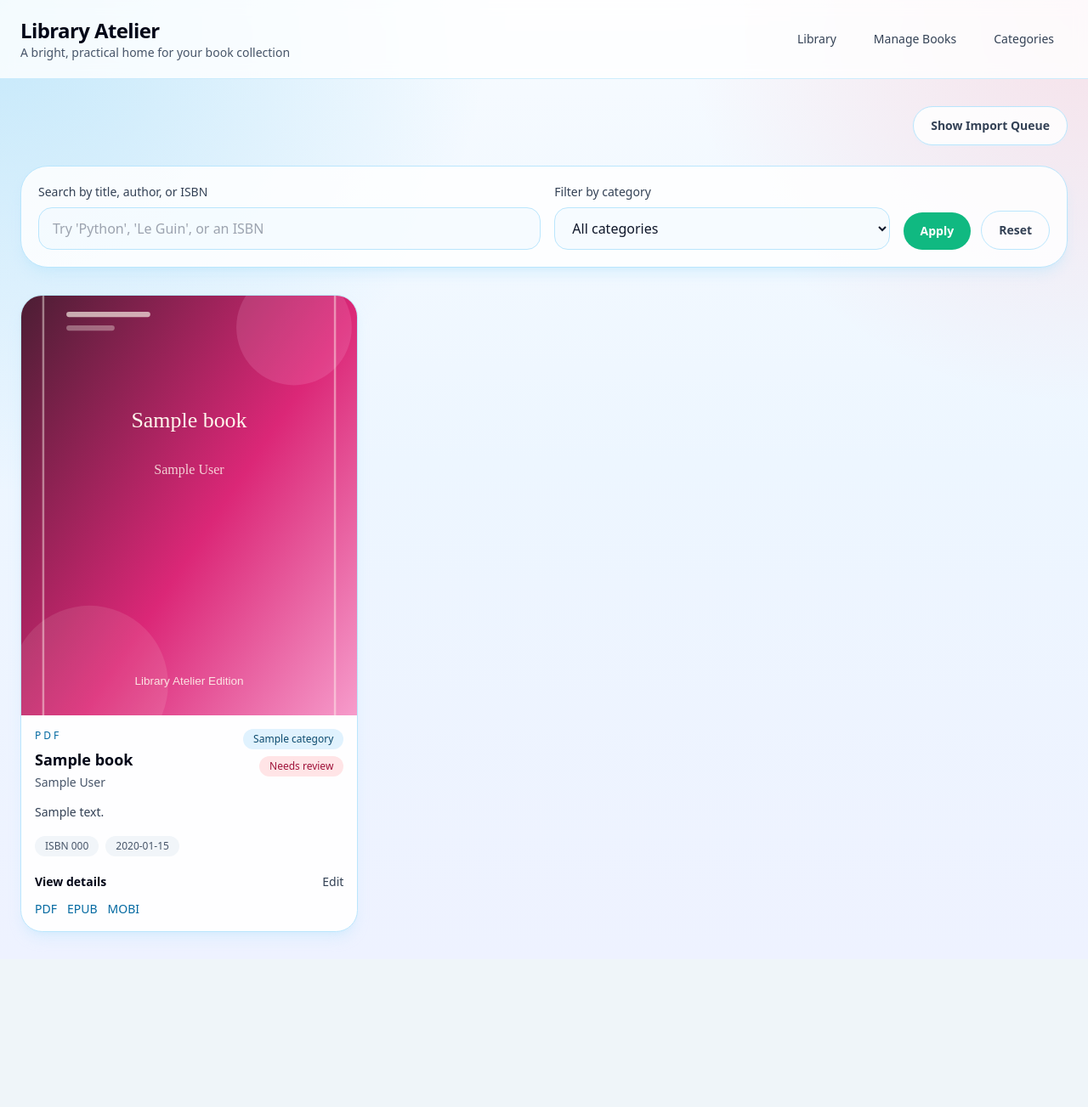
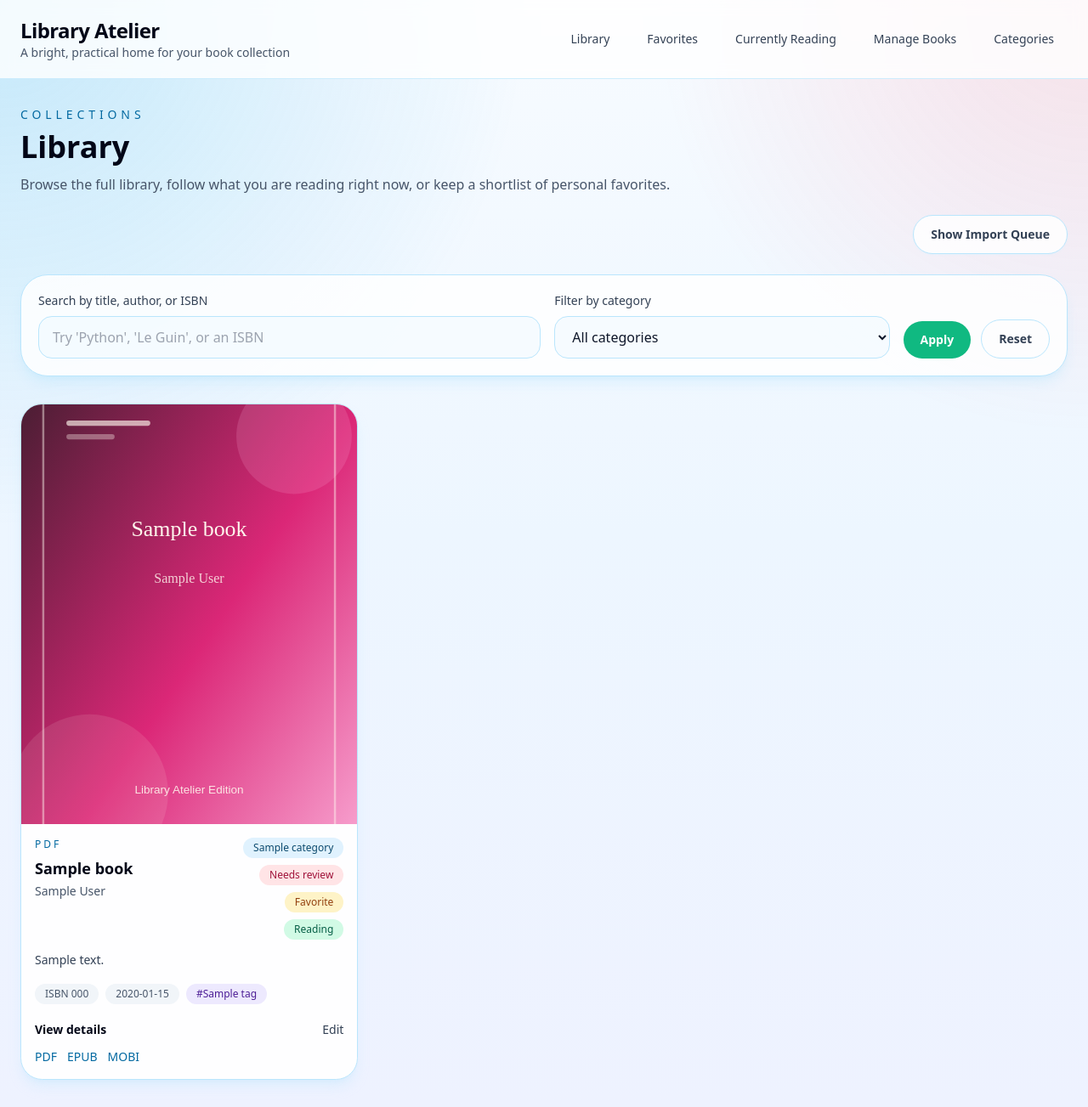
Before and after one commit to colinleroux/bookidea, a Flask app: page / in a window 1280 px wide. Shown: the whole page at 85% size. Before the commit the page ends 1103 px from the top, so only its background shows below. Run offline with Flask 3, Linux system fonts and the light colour scheme; tables that the repository leaves empty hold one stand-in row (values such as "Sample post"); some libraries are stand-ins or nearby versions.

Commit message:
added tags and favourites

```diff
--- a/app/__init__.py
+++ b/app/__init__.py
@@ -36,6 +36,8 @@ def sync_sqlite_schema():
         "page_count": "ALTER TABLE book ADD COLUMN page_count INTEGER",
         "rating": "ALTER TABLE book ADD COLUMN rating FLOAT",
         "needs_review": "ALTER TABLE book ADD COLUMN needs_review BOOLEAN NOT NULL DEFAULT 1",
+        "is_favorite": "ALTER TABLE book ADD COLUMN is_favorite BOOLEAN NOT NULL DEFAULT 0",
+        "is_currently_reading": "ALTER TABLE book ADD COLUMN is_currently_reading BOOLEAN NOT NULL DEFAULT 0",
         "category_id": "ALTER TABLE book ADD COLUMN category_id INTEGER",
         "cover_image": "ALTER TABLE book ADD COLUMN cover_image VARCHAR(500)",
         "pdf_filename": "ALTER TABLE book ADD COLUMN pdf_filename VARCHAR(255)",
--- a/app/routes.py
+++ b/app/routes.py
@@ -14,7 +14,7 @@ from sqlalchemy import or_
 from werkzeug.utils import secure_filename
 
 from app import db
-from app.models import Book, Category
+from app.models import Book, Category, Tag
 from app.services.importer import cover_file_path, ensure_placeholder_cover, import_new_books, slugify
 from app.services.online_metadata import fetch_metadata_by_isbn, save_cover_from_url
 
@@ -23,12 +23,32 @@ main = Blueprint("main", __name__)
 
 @main.route("/")
 def index():
+    return render_library_page()
+
+
+@main.route("/favorites")
+def favorites():
+    return render_library_page(collection="favorites", heading="Favorites")
+
+
+@main.route("/currently-reading")
+def currently_reading():
+    return render_library_page(collection="currently-reading", heading="Currently Reading")
+
+
+def render_library_page(collection=None, heading="Library"):
     query_text = request.args.get("q", "").strip()
     category_id = request.args.get("category", type=int)
     author_name = request.args.get("author", "").strip()
+    tag_slug = request.args.get("tag", "").strip()
     page = request.args.get("page", default=1, type=int)
 
     books_query = Book.query
+
+    if collection == "favorites":
+        books_query = books_query.filter(Book.is_favorite.is_(True))
+    elif collection == "currently-reading":
+        books_query = books_query.filter(Book.is_currently_reading.is_(True))
 
     if query_text:
         search = f"%{query_text}%"
@@ -46,11 +66,21 @@ def index():
     if author_name:
         books_query = books_query.filter(Book.author == author_name)
 
+    selected_tag = None
+    if tag_slug:
+        selected_tag = Tag.query.filter_by(slug=tag_slug).first()
+        if selected_tag:
+            books_query = books_query.join(Book.tags).filter(Tag.id == selected_tag.id)
+
     pagination = books_query.order_by(Book.title.asc()).paginate(page=page, per_page=24, error_out=False)
     books = pagination.items
     categories = Category.query.order_by(Category.name.asc()).all()
     pending_imports = count_pending_imports()
     review_count = Book.query.filter_by(needs_review=True).count()
+    endpoint = {
+        "favorites": "main.favorites",
+        "currently-reading": "main.currently_reading",
+    }.get(collection, "main.index")
 
     return render_template(
         "index.html",
@@ -62,6 +92,10 @@ def index():
         query_text=query_text,
         selected_category=selected_category,
         author_name=author_name,
+        selected_tag=selected_tag,
+        current_collection=collection or "library",
+        page_heading=heading,
+        page_endpoint=endpoint,
     )
 
 
@@ -86,8 +120,8 @@ def manage_books():
 def new_book():
     if request.method == "POST":
         book = Book()
+        db.session.add(book)
         populate_book_from_form(book, request.form)
-        db.session.add(book)
         db.session.commit()
         flash("Book created.", "success")
         return redirect(url_for("main.manage_books"))
@@ -98,6 +132,7 @@ def new_book():
         categories=Category.query.order_by(Category.name.asc()).all(),
         form_action=url_for("main.new_book"),
         page_title="Add Book",
+        tags_text="",
     )
 
 
@@ -117,6 +152,7 @@ def edit_book(book_id):
         categories=Category.query.order_by(Category.name.asc()).all(),
         form_action=url_for("main.edit_book", book_id=book.id),
         page_title=f"Edit {book.title}",
+        tags_text=book.tag_names,
     )
 
 
@@ -326,6 +362,9 @@ def populate_book_from_form(book, form):
     elif not book.cover_image:
         book.cover_image = ensure_placeholder_cover(book)
     book.needs_review = form.get("needs_review") == "on"
+    book.is_favorite = form.get("is_favorite") == "on"
+    book.is_currently_reading = form.get("is_currently_reading") == "on"
+    sync_book_tags(book, form.get("tags", ""))
 
 
 def normalize_cover_path(value):
@@ -354,6 +393,29 @@ def parse_float(value):
         return None
 
 
+def sync_book_tags(book, raw_tags):
+    cleaned_names = []
+    for part in raw_tags.split(","):
+        name = part.strip()
+        if not name:
+            continue
+        if name.lower() not in {item.lower() for item in cleaned_names}:
+            cleaned_names.append(name)
+
+    tags = []
+    for name in cleaned_names:
+        slug = slugify(name)
+        tag = Tag.query.filter_by(slug=slug).first()
+        if not tag:
+            tag = Tag(name=name, slug=slug)
+            db.session.add(tag)
+        else:
+            tag.name = name
+        tags.append(tag)
+
+    book.tags = tags
+
+
 def delete_book_files(book):
     library_dir = Path(current_app.config["LIBRARY_DIR"])
     for filename in (book.pdf_filename, book.epub_filename, book.mobi_filename):
--- a/app/templates/base.html
+++ b/app/templates/base.html
@@ -17,6 +17,8 @@
                 </div>
                 <nav class="flex flex-wrap items-center gap-3 text-sm font-medium text-slate-700">
                     <a href="{{ url_for('main.index') }}" class="rounded-full px-4 py-2 transition hover:bg-sky-100 hover:text-sky-900">Library</a>
+                    <a href="{{ url_for('main.favorites') }}" class="rounded-full px-4 py-2 transition hover:bg-sky-100 hover:text-sky-900">Favorites</a>
+                    <a href="{{ url_for('main.currently_reading') }}" class="rounded-full px-4 py-2 transition hover:bg-sky-100 hover:text-sky-900">Currently Reading</a>
                     <a href="{{ url_for('main.manage_books') }}" class="rounded-full px-4 py-2 transition hover:bg-sky-100 hover:text-sky-900">Manage Books</a>
                     <a href="{{ url_for('main.manage_categories') }}" class="rounded-full px-4 py-2 transition hover:bg-sky-100 hover:text-sky-900">Categories</a>
                 </nav>
--- a/app/templates/book_detail.html
+++ b/app/templates/book_detail.html
@@ -21,11 +21,14 @@
         <div class="mt-6 flex flex-wrap gap-3 text-sm">
             {% if book.category %}<span class="rounded-full bg-sky-100 px-4 py-2 text-sky-900">{{ book.category.full_name() }}</span>{% endif %}
             {% if book.needs_review %}<span class="rounded-full bg-rose-100 px-4 py-2 text-rose-800">Needs review</span>{% endif %}
+            {% if book.is_favorite %}<span class="rounded-full bg-amber-100 px-4 py-2 text-amber-800">Favorite</span>{% endif %}
+            {% if book.is_currently_reading %}<span class="rounded-full bg-emerald-100 px-4 py-2 text-emerald-800">Currently Reading</span>{% endif %}
             {% if book.isbn %}<span class="rounded-full bg-slate-100 px-4 py-2 text-slate-700">ISBN {{ book.isbn }}</span>{% endif %}
             {% if book.publisher %}<span class="rounded-full bg-slate-100 px-4 py-2 text-slate-700">{{ book.publisher }}</span>{% endif %}
             {% if book.published_date %}<span class="rounded-full bg-slate-100 px-4 py-2 text-slate-700">{{ book.published_date }}</span>{% endif %}
             {% if book.page_count %}<span class="rounded-full bg-slate-100 px-4 py-2 text-slate-700">{{ book.page_count }} pages</span>{% endif %}
             {% if book.language %}<span class="rounded-full bg-slate-100 px-4 py-2 text-slate-700">{{ book.language|upper }}</span>{% endif %}
+            {% for tag in book.tags %}<span class="rounded-full bg-violet-100 px-4 py-2 text-violet-900">#{{ tag.name }}</span>{% endfor %}
         </div>
 
         <div class="mt-8 border-t border-sky-100 pt-8">
--- a/app/templates/index.html
+++ b/app/templates/index.html
@@ -3,6 +3,12 @@
 {% block title %}Library Atelier{% endblock %}
 
 {% block content %}
+<section class="mb-6">
+    <p class="text-sm uppercase tracking-[0.35em] text-sky-700">Collections</p>
+    <h1 class="mt-2 text-4xl font-semibold text-slate-950">{{ page_heading }}</h1>
+    <p class="mt-3 max-w-3xl text-slate-600">Browse the full library, follow what you are reading right now, or keep a shortlist of personal favorites.</p>
+</section>
+
 <section class="mb-6" x-data="{ showImportQueue: false }">
     <div class="flex justify-end">
         <button
@@ -54,17 +60,25 @@
 
         <div class="flex items-end gap-3">
             <button type="submit" class="rounded-full bg-emerald-500 px-5 py-3 text-sm font-semibold text-white transition hover:bg-emerald-400">Apply</button>
-            <a href="{{ url_for('main.index') }}" class="rounded-full border border-sky-200 px-5 py-3 text-sm font-semibold text-slate-700 transition hover:bg-sky-50">Reset</a>
+            <a href="{{ url_for(page_endpoint) }}" class="rounded-full border border-sky-200 px-5 py-3 text-sm font-semibold text-slate-700 transition hover:bg-sky-50">Reset</a>
         </div>
     </form>
 
-    {% if selected_category or author_name %}
+    {% if selected_category or author_name or selected_tag or current_collection != "library" %}
         <div class="mt-4 flex flex-wrap gap-3 text-sm">
-            {% if selected_category %}
-                <span class="rounded-full bg-sky-100 px-4 py-2 text-sky-900">Category: {{ selected_category.full_name() }}</span>
+            {% if current_collection == "favorites" %}
+                <span class="rounded-full bg-rose-100 px-4 py-2 text-rose-900">Favorites</span>
+            {% elif current_collection == "currently-reading" %}
+                <span class="rounded-full bg-emerald-100 px-4 py-2 text-emerald-900">Currently Reading</span>
+            {% endif %}
+                                {% if selected_category %}
+                                    <span class="rounded-full bg-sky-100 px-4 py-2 text-sky-900">Category: {{ selected_category.full_name() }}</span>
             {% endif %}
             {% if author_name %}
                 <span class="rounded-full bg-fuchsia-100 px-4 py-2 text-fuchsia-900">Author: {{ author_name }}</span>
+            {% endif %}
+            {% if selected_tag %}
+                <span class="rounded-full bg-violet-100 px-4 py-2 text-violet-900">Tag: {{ selected_tag.name }}</span>
             {% endif %}
         </div>
     {% endif %}
@@ -85,14 +99,20 @@
                             <div>
                                 <p class="text-xs uppercase tracking-[0.25em] text-sky-700">{{ book.primary_format }}</p>
                                 <h2 class="mt-2 text-lg font-semibold leading-snug text-slate-950">{{ book.title }}</h2>
-                                <a href="{{ url_for('main.index', author=book.author) }}" class="mt-1 inline-block text-sm text-slate-600 transition hover:text-fuchsia-700">{{ book.author }}</a>
+                                <a href="{{ url_for(page_endpoint, author=book.author, category=selected_category.id if selected_category else None, tag=selected_tag.slug if selected_tag else None) }}" class="mt-1 inline-block text-sm text-slate-600 transition hover:text-fuchsia-700">{{ book.author }}</a>
                             </div>
                             <div class="flex flex-col items-end gap-2">
                                 {% if book.category %}
-                                    <a href="{{ url_for('main.index', category=book.category.id) }}" class="rounded-full bg-sky-100 px-3 py-1 text-xs font-medium text-sky-900 transition hover:bg-sky-200">{{ book.category.full_name() }}</a>
+                                    <a href="{{ url_for(page_endpoint, category=book.category.id, author=author_name or None, tag=selected_tag.slug if selected_tag else None) }}" class="rounded-full bg-sky-100 px-3 py-1 text-xs font-medium text-sky-900 transition hover:bg-sky-200">{{ book.category.full_name() }}</a>
                                 {% endif %}
                                 {% if book.needs_review %}
                                     <a href="{{ url_for('main.manage_books', review=1) }}" class="rounded-full bg-rose-100 px-3 py-1 text-xs font-medium text-rose-800 transition hover:bg-rose-200">Needs review</a>
+                                {% endif %}
+                                {% if book.is_favorite %}
+                                    <span class="rounded-full bg-amber-100 px-3 py-1 text-xs font-medium text-amber-800">Favorite</span>
+                                {% endif %}
+                                {% if book.is_currently_reading %}
+                                    <span class="rounded-full bg-emerald-100 px-3 py-1 text-xs font-medium text-emerald-800">Reading</span>
                                 {% endif %}
                             </div>
                         </div>
@@ -104,6 +124,9 @@
                         <div class="mt-4 flex flex-wrap gap-2 text-xs text-slate-600">
                             {% if book.isbn %}<span class="rounded-full bg-slate-100 px-3 py-1">ISBN {{ book.isbn }}</span>{% endif %}
                             {% if book.published_date %}<span class="rounded-full bg-slate-100 px-3 py-1">{{ book.published_date }}</span>{% endif %}
+                            {% for tag in book.tags %}
+                                <a href="{{ url_for(page_endpoint, tag=tag.slug, category=selected_category.id if selected_category else None, author=author_name or None) }}" class="rounded-full bg-violet-100 px-3 py-1 text-violet-900 transition hover:bg-violet-200">#{{ tag.name }}</a>
+                            {% endfor %}
                         </div>
 
                         <div class="mt-auto pt-5">
@@ -131,7 +154,7 @@
                 <div class="flex flex-wrap items-center gap-3">
                     {% if pagination.has_prev %}
                         <a
-                            href="{{ url_for('main.index', page=pagination.prev_num, q=query_text, category=selected_category.id if selected_category else None, author=author_name or None) }}"
+                            href="{{ url_for(page_endpoint, page=pagination.prev_num, q=query_text, category=selected_category.id if selected_category else None, author=author_name or None, tag=selected_tag.slug if selected_tag else None) }}"
                             class="rounded-full border border-sky-200 px-4 py-2 text-sm font-semibold text-slate-700 transition hover:bg-sky-50"
                         >
                             Previous
@@ -144,7 +167,7 @@
                                 <span class="rounded-full bg-sky-600 px-4 py-2 text-sm font-semibold text-white">{{ page_number }}</span>
                             {% else %}
                                 <a
-                                    href="{{ url_for('main.index', page=page_number, q=query_text, category=selected_category.id if selected_category else None, author=author_name or None) }}"
+                                    href="{{ url_for(page_endpoint, page=page_number, q=query_text, category=selected_category.id if selected_category else None, author=author_name or None, tag=selected_tag.slug if selected_tag else None) }}"
                                     class="rounded-full border border-sky-200 px-4 py-2 text-sm font-semibold text-slate-700 transition hover:bg-sky-50"
                                 >
                                     {{ page_number }}
@@ -157,7 +180,7 @@
 
                     {% if pagination.has_next %}
                         <a
-                            href="{{ url_for('main.index', page=pagination.next_num, q=query_text, category=selected_category.id if selected_category else None, author=author_name or None) }}"
+                            href="{{ url_for(page_endpoint, page=pagination.next_num, q=query_text, category=selected_category.id if selected_category else None, author=author_name or None, tag=selected_tag.slug if selected_tag else None) }}"
                             class="rounded-full border border-sky-200 px-4 py-2 text-sm font-semibold text-slate-700 transition hover:bg-sky-50"
                         >
                             Next
```
Also changed, not shown: app/models.py (+25 -0 lines), app/templates/book_form.html (+17 -0 lines).
